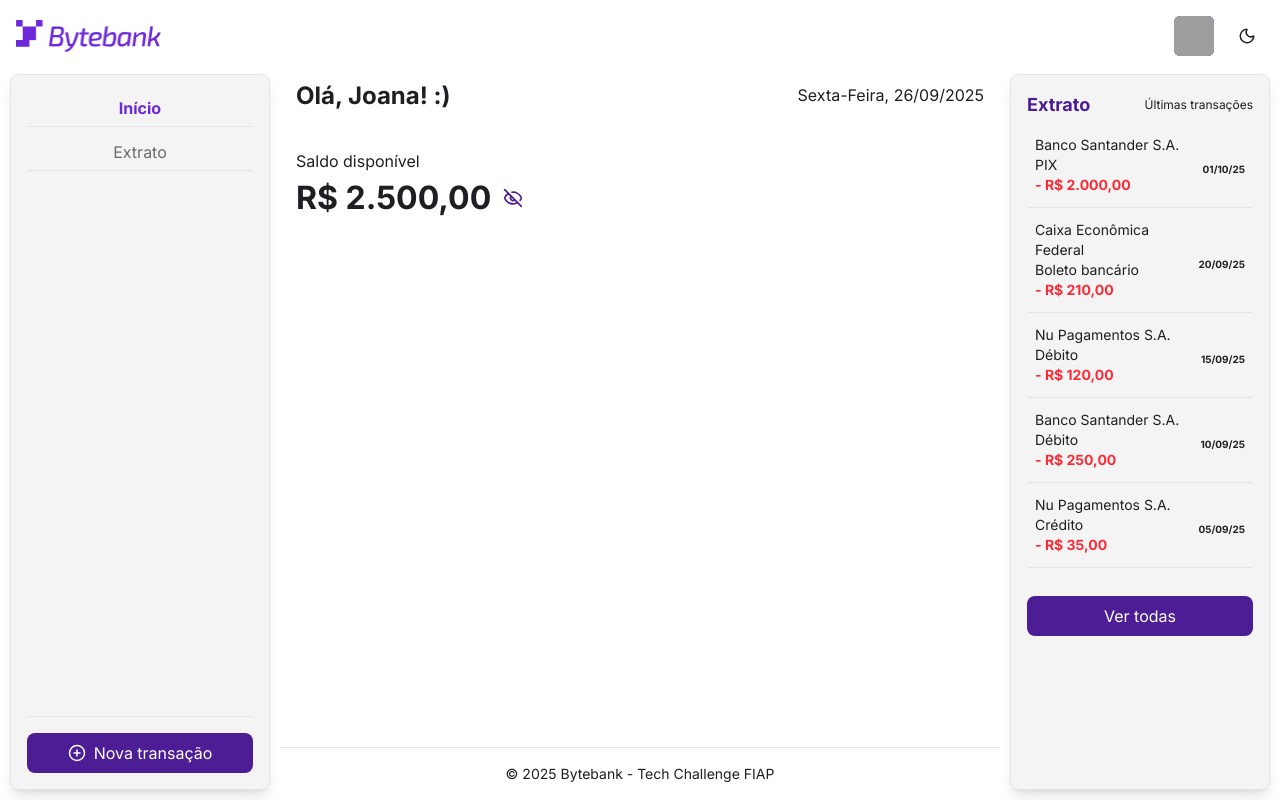
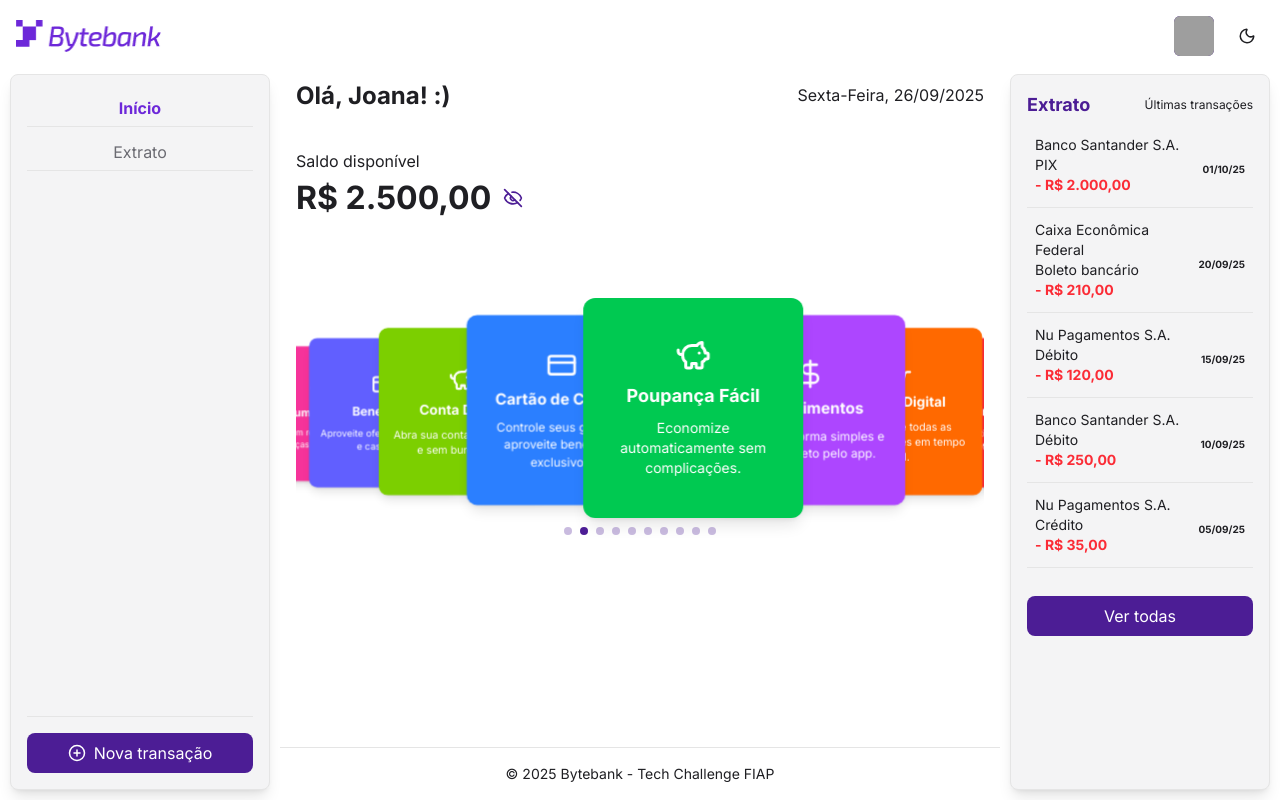
Before and after one commit to devgabrielpanta/techchallenge-fiap-financeapp, a Next.js app: page / in a window 1280 px wide. Built offline with nearby package versions, Linux system fonts and the light colour scheme; grey boxes are pictures that could not be loaded.

Commit message:
update: install carousel and fix date on extract component and extract page

```diff
--- a/package.json
+++ b/package.json
@@ -15,6 +15,7 @@
     "next": "15.5.3",
     "react": "19.1.0",
     "react-dom": "19.1.0",
+    "swiper": "^12.0.2",
     "tailwind-merge": "^3.3.1",
     "zod": "^4.1.11"
   },
--- a/src/app/extract/page.tsx
+++ b/src/app/extract/page.tsx
@@ -153,7 +153,9 @@
                 <td className="p-2">{t.bank}</td>
                 <td className="p-2">{formatCurrency(t.amount)}</td>
                 <td className="p-2">
-                  {new Date(t.date).toLocaleDateString("pt-BR")}
+                  {new Date(t.date).toLocaleDateString("pt-BR", {
+                    timeZone: "UTC",
+                  })}
                 </td>
               </tr>
             ))}
--- a/src/app/globals.css
+++ b/src/app/globals.css
@@ -92,9 +92,45 @@
 
   * {
     @apply border-[--color-border] outline-[--color-primary]/50;
+
+    /* Customização do scrollbar para Firefox */
+    scrollbar-width: thin;
+    scrollbar-color: var(--color-primary) var(--color-surface);
   }
 
   body {
     @apply bg-[--color-background] text-[--color-text] font-sans;
   }
+
+  /* ------ Swiper Customização ------- */
+  .swiper-pagination-bullet {
+    background-color: var(--color-primary) !important;
+    opacity: 0.3 !important;
+  }
+
+  .swiper-pagination-bullet-active {
+    background-color: var(--color-primary) !important;
+    opacity: 1 !important;
+  }
+
+  /* ------ Customização do Scrollbar ------- */
+  ::-webkit-scrollbar {
+    width: 8px; /* Largura da barra */
+    height: 8px; /* Altura se for horizontal */
+  }
+
+  ::-webkit-scrollbar-track {
+    background: var(--color-surface); /* Fundo da barra */
+    border-radius: 4px;
+  }
+
+  ::-webkit-scrollbar-thumb {
+    background-color: var(--color-primary); /* Cor do “polegar” */
+    border-radius: 4px;
+    border: 2px solid var(--color-surface); /* Espaçamento ao redor */
+  }
+
+  ::-webkit-scrollbar-thumb:hover {
+    background-color: var(--color-secondary); /* Cor ao passar o mouse */
+  }
 }
--- a/src/app/page.tsx
+++ b/src/app/page.tsx
@@ -3,16 +3,97 @@
 import { useState } from "react";
 import { useUser } from "@/context/UserContext";
 import { formatCurrency } from "@/lib/utils";
-import { Eye, EyeOff, CirclePlus, DollarSign } from "lucide-react";
+import {
+  Eye,
+  EyeOff,
+  CirclePlus,
+  DollarSign,
+  CreditCard,
+  PiggyBank,
+  Activity,
+} from "lucide-react";
 import { Button } from "@/components/button/Button";
 import { useRouter } from "next/navigation";
 import { useTransactionModal } from "@/context/TransactionModal";
+import { CoverflowCarousel } from "@/components/carousel/Carousel";
 
 export default function HomePage() {
   const { user } = useUser();
   const { openModal } = useTransactionModal();
   const [visible, setVisible] = useState(true);
   const router = useRouter();
+  const fakeCards = [
+    {
+      id: 1,
+      icon: <CreditCard size={36} className="text-white" />,
+      title: "Cartão de Crédito",
+      description: "Controle seus gastos e aproveite benefícios exclusivos.",
+      bg: "bg-blue-500",
+    },
+    {
+      id: 2,
+      icon: <PiggyBank size={36} className="text-white" />,
+      title: "Poupança Fácil",
+      description: "Economize automaticamente sem complicações.",
+      bg: "bg-green-500",
+    },
+    {
+      id: 3,
+      icon: <DollarSign size={36} className="text-white" />,
+      title: "Investimentos",
+      description: "Invista de forma simples e segura direto pelo app.",
+      bg: "bg-purple-500",
+    },
+    {
+      id: 4,
+      icon: <Activity size={36} className="text-white" />,
+      title: "Extrato Digital",
+      description: "Acompanhe todas as movimentações em tempo real.",
+      bg: "bg-orange-500",
+    },
+    {
+      id: 5,
+      icon: <CreditCard size={36} className="text-white" />,
+      title: "Empréstimos",
+      description: "Solicite empréstimos com taxas competitivas.",
+      bg: "bg-red-500",
+    },
+    {
+      id: 6,
+      icon: <PiggyBank size={36} className="text-white" />,
+      title: "Meta de Economia",
+      description: "Defina metas e acompanhe seu progresso facilmente.",
+      bg: "bg-teal-500",
+    },
+    {
+      id: 7,
+      icon: <DollarSign size={36} className="text-white" />,
+      title: "Pagamento Rápido",
+      description: "Pague contas e boletos sem complicação.",
+      bg: "bg-yellow-500",
+    },
+    {
+      id: 8,
+      icon: <Activity size={36} className="text-white" />,
+      title: "Resumo Semanal",
+      description: "Veja um resumo de suas finanças toda semana.",
+      bg: "bg-pink-500",
+    },
+    {
+      id: 9,
+      icon: <CreditCard size={36} className="text-white" />,
+      title: "Benefícios",
+      description: "Aproveite ofertas exclusivas e cashback.",
+      bg: "bg-indigo-500",
+    },
+    {
+      id: 10,
+      icon: <PiggyBank size={36} className="text-white" />,
+      title: "Conta Digital",
+      description: "Abra sua conta em minutos e sem burocracia.",
+      bg: "bg-lime-500",
+    },
+  ];
 
   return (
     <div className="flex flex-col h-full gap-10">
@@ -68,6 +149,20 @@
           <p className="text-[10px]">Ver extrato</p>
         </div>
       </div>
+
+      <CoverflowCarousel
+        items={fakeCards.map((card) => (
+          <div
+            key={card.id}
+            className={`flex flex-col items-center justify-center gap-2 p-4 rounded-lg ${card.bg} text-white shadow-lg`}
+            style={{ width: "220px", height: "220px" }}
+          >
+            {card.icon}
+            <h3 className="font-semibold text-lg text-center">{card.title}</h3>
+            <p className="text-sm text-center">{card.description}</p>
+          </div>
+        ))}
+      />
     </div>
   );
 }
--- /dev/null
+++ b/src/components/carousel/Carousel.tsx
@@ -0,0 +1,58 @@
+"use client";
+
+import { Swiper, SwiperSlide } from "swiper/react";
+import { Autoplay, EffectCoverflow, Pagination } from "swiper/modules";
+import "swiper/css";
+import "swiper/css/effect-coverflow";
+import "swiper/css/pagination";
+
+interface CarouselProps {
+  items: React.ReactNode[];
+}
+
+export function CoverflowCarousel({ items }: CarouselProps) {
+  return (
+    <div className="w-full max-w-[1600px] mx-auto py-10">
+      <Swiper
+        modules={[EffectCoverflow, Pagination, Autoplay]}
+        effect="coverflow"
+        initialSlide={0}
+        grabCursor={true}
+        centeredSlides={true}
+        slidesPerView={5}
+        spaceBetween={30} // espaço entre os slides
+        loop={true}
+        coverflowEffect={{
+          rotate: 0,
+          stretch: 0,
+          depth: 100,
+          modifier: 1.5,
+          slideShadows: false,
+        }}
+        pagination={{ clickable: true }}
+        breakpoints={{
+          320: { slidesPerView: 2 }, // mobile
+          640: { slidesPerView: 3 }, // tablets
+          1024: { slidesPerView: 5 }, // desktop
+        }}
+        autoplay={{
+          delay: 3000,
+          disableOnInteraction: false,
+          pauseOnMouseEnter: true,
+        }}
+        className="w-full"
+      >
+        {items.map((item, idx) => (
+          <SwiperSlide
+            key={idx}
+            className="flex items-center justify-center rounded-[var(--radius-md)]
+                       text-[var(--color-text)] transition-transform duration-300"
+            style={{ width: "200px", height: "250px" }}
+          >
+            {item}
+          </SwiperSlide>
+        ))}
+      </Swiper>
+    </div>
+  );
+}
--- a/src/components/extract/Extract.tsx
+++ b/src/components/extract/Extract.tsx
@@ -65,6 +65,7 @@
                     day: "2-digit",
                     month: "2-digit",
                     year: "2-digit",
+                    timeZone: "UTC",
                   })}
                 </span>
               </li>
@@ -82,7 +83,7 @@
               variant="primary"
               size="md"
               className="w-full"
-              onClick={() => router.push("/extrato")}
+              onClick={() => router.push("/extract")}
             >
               Ver todas
             </Button>
```
Also changed, not shown: 1 other file (tests, documents, lock files or other folders).
